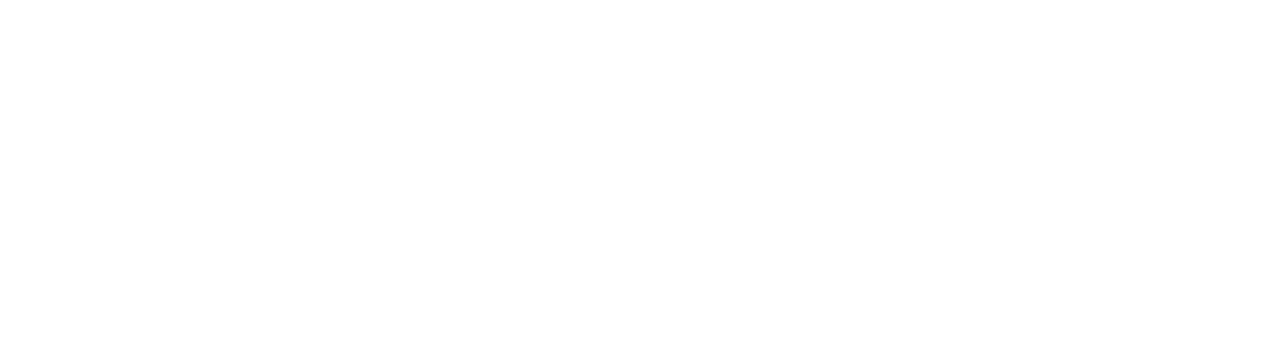
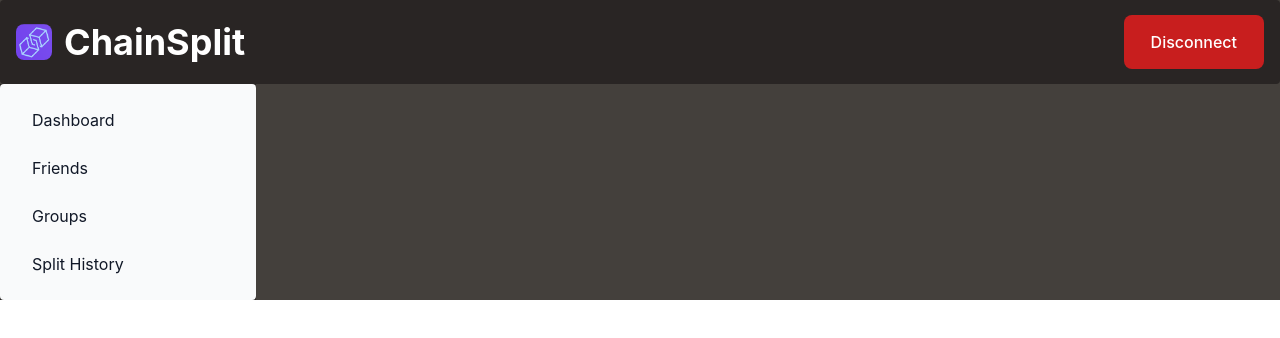
Before and after one commit to karan2605/Chain-Split, a React (Create React App) app: page /dashboard in a window 1280 px wide. Shown: the top 338 px of the page. Built offline with nearby package versions, Linux system fonts and the light colour scheme.

Commit message:
Dashboard page

```diff
--- a/src/components/Dashboard.js
+++ b/src/components/Dashboard.js
@@ -1,6 +1,14 @@
+import DashboardSidebar from "./DashboardSidebar";
+import DashboardBar from "./DashboardBar";
 
 const Dashboard = () => {
+    return (
+        <div className="flex flex-col bg-stone-700">
+            <DashboardBar />
+            <DashboardSidebar className="bg-stone-800"/>
 
+        </div>
+    )
 }
 
 export default Dashboard;
```
